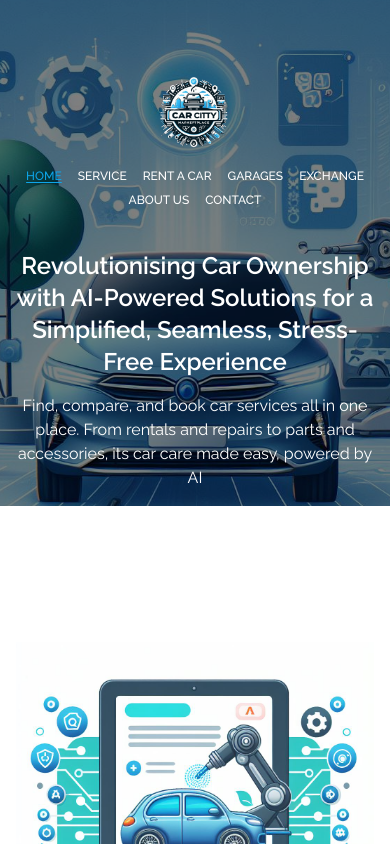
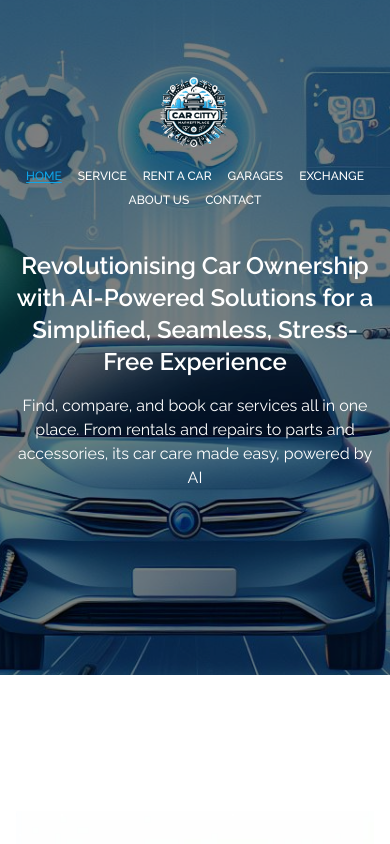
Before and after one commit to rabius-sunny/car-city, a Next.js app: page / in a window 390 px wide. Shown: the top 844 px of the page. Built offline with nearby package versions, Linux system fonts and the light colour scheme.

Commit message:
update: hero image size

```diff
--- a/app/about-us/page.tsx
+++ b/app/about-us/page.tsx
@@ -4,12 +4,12 @@ import Navbar from '~/components/shared/navbar'
 
 export default function AboutUs() {
   return (
-    <div className='flex h-[60vh] flex-col lg:min-h-screen'>
+    <div className='flex h-[80vh] flex-col lg:min-h-screen'>
       <Image
         fill
         src='/about-us.jpeg'
         alt='about us background image'
-        className='max-h-[60vh] w-full object-cover brightness-50 lg:min-h-screen'
+        className='max-h-[80vh] w-full object-cover brightness-50 lg:min-h-screen'
       />
       <div className='z-10 -mt-16'>
         <Navbar />
--- a/components/home/hero.tsx
+++ b/components/home/hero.tsx
@@ -5,12 +5,12 @@ import Navbar from '../shared/navbar'
 
 export default function Hero() {
   return (
-    <div className='flex h-[60vh] flex-col lg:min-h-screen'>
+    <div className='flex h-[80vh] flex-col lg:min-h-screen'>
       <Image
         fill
         src='/bg.png'
         alt='Hero background image'
-        className='max-h-[60vh] w-full object-cover brightness-50 lg:min-h-screen'
+        className='max-h-[80vh] w-full object-cover brightness-50 lg:min-h-screen'
       />
       <div className='z-10 -mt-16'>
         <Navbar />
```
